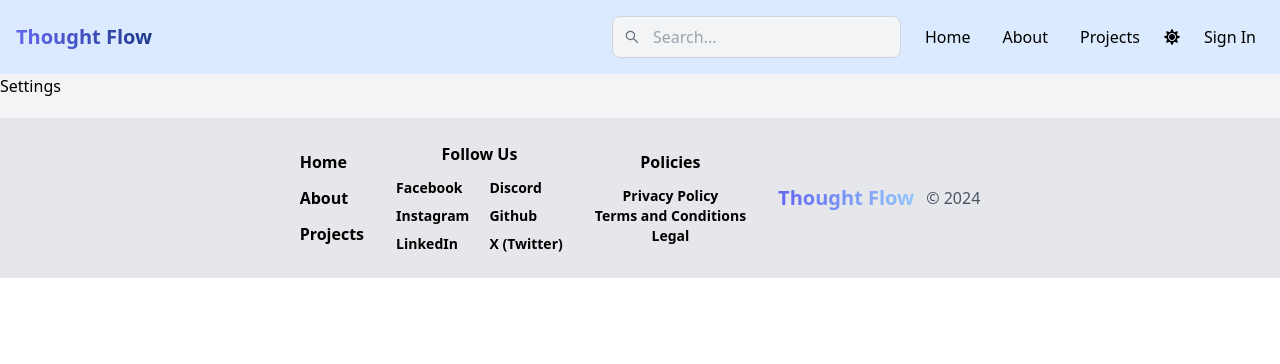
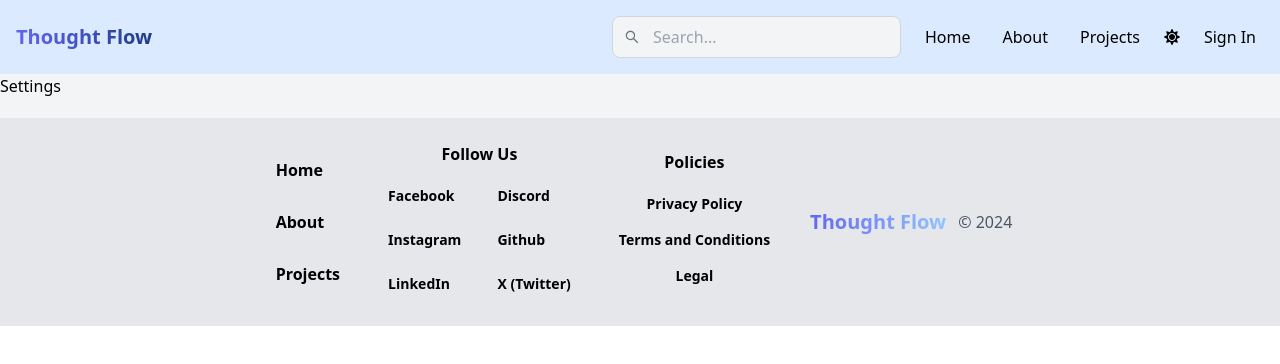
Before and after one commit to akashsingh3414/Thought-Flow, a React (Vite) app in the folder client/: page /settings in a window 1280 px wide. Shown: the top 364 px of the page. Built offline with nearby package versions, Linux system fonts and the light colour scheme; no server answers.

Commit message:
update design and  hover effects

```diff
--- a/client/src/components/Footer.jsx
+++ b/client/src/components/Footer.jsx
@@ -1,9 +1,15 @@
-import React from 'react';
-import { Link } from 'react-router-dom';
+import React, { useCallback } from 'react';
+import { Link, useLocation } from 'react-router-dom';
 import { useSelector } from 'react-redux';
 
 function Footer() {
   const theme = useSelector((state) => state.theme.theme);
+  const { pathname } = useLocation();
+
+  const isActive = useCallback(
+    (path) => (pathname === path ? 'text-blue-500' : ''),
+    [pathname]
+  );
 
   return (
     <footer
@@ -14,27 +20,24 @@ function Footer() {
       <div className="flex flex-col space-y-3 font-bold">
         <Link to="/home">
           <button
-            className={`hover:${
-              theme === 'dark' ? 'text-gray-400' : 'text-gray-600'
-            } `}
+            className={`${isActive('/home')} hover:${theme === 'dark' ? 'text-gray-400' : 'text-gray-600'
+            } hover:bg-white hover:text-black hover:rounded-lg p-2`}
           >
             Home
           </button>
         </Link>
         <Link to="/about">
           <button
-            className={`hover:${
-              theme === 'dark' ? 'text-gray-400' : 'text-gray-600'
-            } `}
+            className={`${isActive('/about')} hover:${theme === 'dark' ? 'text-gray-400' : 'text-gray-600'
+            } hover:bg-white hover:text-black hover:rounded-lg p-2`}
           >
             About
           </button>
         </Link>
         <Link to="/projects">
           <button
-            className={`hover:${
-              theme === 'dark' ? 'text-gray-400' : 'text-gray-600'
-            } `}
+            className={`${isActive('/projects')} hover:${theme === 'dark' ? 'text-gray-400' : 'text-gray-600'
+            } hover:bg-white hover:text-black hover:rounded-lg p-2`}
           >
             Projects
           </button>
@@ -48,9 +51,8 @@ function Footer() {
             <a
               href="#"
               key={platform}
-              className={`hover:${
-                theme === 'dark' ? 'text-gray-400' : 'text-gray-600'
-              } `}
+              className={`hover:${theme === 'dark' ? 'text-gray-400' : 'text-gray-600'
+              } hover:bg-white hover:text-black hover:rounded-lg p-2`}
             >
               {platform}
             </a>
@@ -64,9 +66,8 @@ function Footer() {
           <a
             href="#"
             key={policy}
-            className={`text-sm font-semibold hover:${
-              theme === 'dark' ? 'text-gray-400' : 'text-gray-600'
-            } `}
+            className={`text-sm font-semibold hover:${theme === 'dark' ? 'text-gray-400' : 'text-gray-600'
+            } hover:bg-white hover:text-black hover:rounded-lg p-2`}
           >
             {policy}
           </a>
@@ -78,14 +79,13 @@ function Footer() {
           <span
             className={`text-transparent bg-clip-text bg-gradient-to-r from-indigo-500 to-blue-300 ${
               theme === 'dark' ? '' : ''
-            }`}
+            } `}
           >
             Thought Flow
           </span>
         </Link>
         <span
-          className={`ml-3 ${
-            theme === 'dark' ? 'text-gray-400' : 'text-gray-600'
+          className={`ml-3 ${theme === 'dark' ? 'text-gray-400' : 'text-gray-600'
           }`}
         >
           © {new Date().getFullYear()}
--- a/client/src/components/Header.jsx
+++ b/client/src/components/Header.jsx
@@ -23,7 +23,7 @@ function Header() {
   const menuRef = useRef(null);
 
   const isActive = useCallback(
-    (path) => (pathname === path ? 'text-blue-500' : 'text-black'),
+    (path) => (pathname === path ? 'text-blue-500' : ''),
     [pathname]
   );
 
@@ -61,26 +61,26 @@ function Header() {
           <input
             type="text"
             placeholder="Search..."
-            className={`pl-10 pr-4 py-2 rounded-full border text-black ${theme === 'dark' ? 'border-gray-700 bg-gray-600' : 'border-gray-300 bg-gray-100'} rounded-lg focus:outline-none focus:ring-2 focus:ring-indigo-500`}
+            className={`pl-10 pr-4 py-2 rounded-full border text-black ${theme === 'dark' ? 'border-gray-600 bg-gray-700 text-white' : 'border-gray-300 bg-gray-100'} rounded-lg focus:outline-none focus:ring-2 focus:ring-indigo-500`}
           />
           <AiOutlineSearch className="absolute top-1/2 left-3 transform -translate-y-1/2 text-gray-500" />
         </form>
 
         <nav className="hidden lg:flex space-x-4">
           <Link
-            className={`hover:bg-gray-200 px-2 py-1 rounded ${isActive('/home')} ${theme === 'dark' ? 'text-white hover:text-black': 'text-black'}`}
+            className={`hover:bg-white px-2 py-1 rounded ${isActive('/home')} ${theme === 'dark' ? 'hover:text-black' : 'text-black'}`}
             to="/home"
           >
             Home
           </Link>
           <Link
-            className={`hover:bg-gray-200 px-2 py-1 rounded ${isActive('/about')} ${theme === 'dark' ? 'text-white hover:text-black' : 'text-black'}`}
+            className={`hover:bg-white px-2 py-1 rounded ${isActive('/about')} ${theme === 'dark' ? 'hover:text-black' : 'text-black'}`}
             to="/about"
           >
             About
           </Link>
           <Link
-            className={`hover:bg-gray-200 px-2 py-1 rounded ${isActive('/projects')} ${theme === 'dark' ? 'text-white hover:text-black' : 'text-black'}`}
+            className={`hover:bg-white px-2 py-1 rounded ${isActive('/projects')} ${theme === 'dark' ? 'hover:text-black' : 'text-black'}`}
             to="/projects"
           >
             Projects
```
